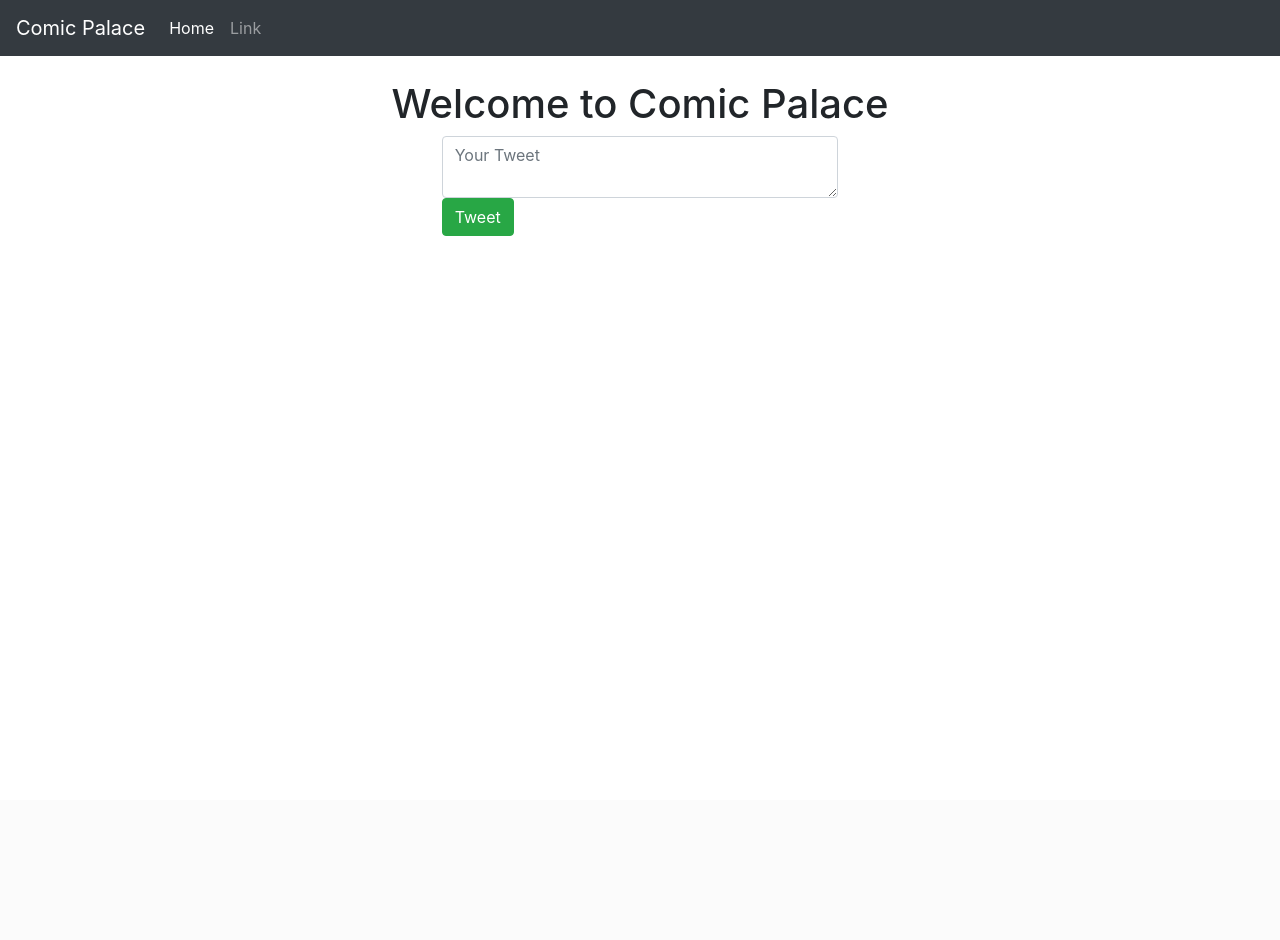
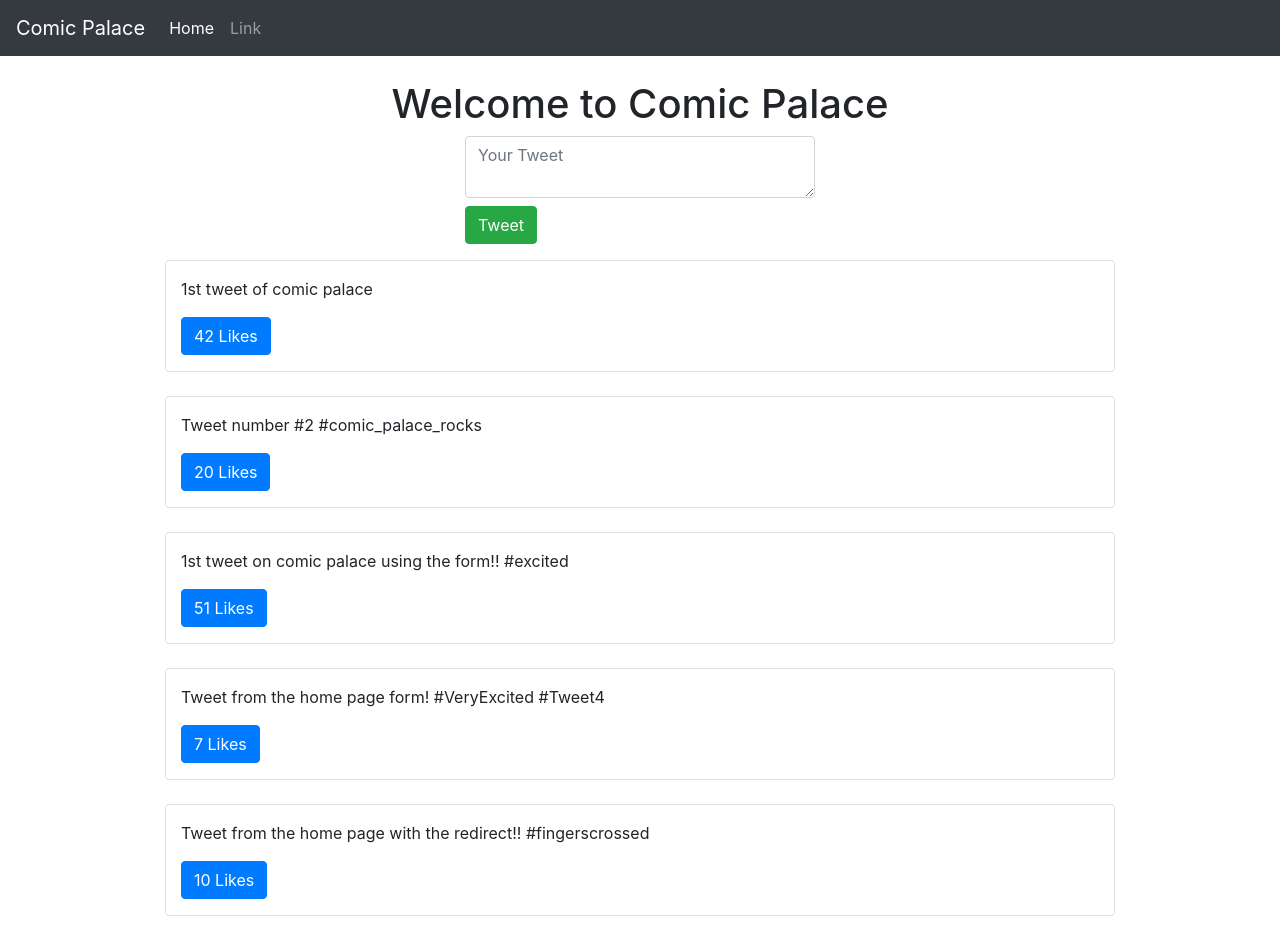
Before and after one commit to kaustubh285/comic_palace, a Django app: page / in a window 1280 px wide. Before the commit the page ends 236 px from the top, so only its background shows below. Run offline with Django 3.2, Linux system fonts and the light colour scheme; data comes from the database, SQL or seed files in the repository; both versions use the stored data as it was after the commit; data that the repository does not hold is empty; some libraries are stand-ins or nearby versions.

Commit message:
Tweets rendered using plain Javascript xhr

```diff
--- a/palace/settings.py
+++ b/palace/settings.py
@@ -25,7 +25,7 @@ SECRET_KEY = 's#&e_ul3xe($%d&!aw1u8^4-b@k!z=^%$=)l*5zb5c(y!5pq6n'
 # SECURITY WARNING: don't run with debug turned on in production!
 DEBUG = True
 
-ALLOWED_HOSTS = []
+ALLOWED_HOSTS = ['127.0.0.1', "localhost"]
 
 
 # Application definition
--- a/templates/base.html
+++ b/templates/base.html
@@ -20,7 +20,7 @@
   </head>
   <body>
     {% include "components/navbar.html" %}
-    <div class="container-fluid">
+    <div class="container">
       {% block content %} {% endblock content %}
     </div>
     <!-- Optional JavaScript -->
--- a/templates/pages/home.html
+++ b/templates/pages/home.html
@@ -4,6 +4,7 @@
 <div class="row">
   <div class="col-md-4 mx-auto col-10">
     <form class="form" method="POST" action="/create-tweet/">
+      <!-- The next url can be passed so that the next page can be handeled by the backend from here -->
       <input type="hidden" value="/" name="next" />
       {% csrf_token %}
       <textarea
@@ -11,8 +12,58 @@
         name="content"
         placeholder="Your Tweet"
       ></textarea>
-      <button class="btn btn-success" type="submit">Tweet</button>
+      <button class="btn btn-success mt-2" type="submit">Tweet</button>
     </form>
   </div>
 </div>
+<div class="row pt-3" id="tweets">Loading...</div>
+<script>
+  const tweetsElement = document.getElementById("tweets");
+
+  const xhr = new XMLHttpRequest();
+  const method = "GET";
+  const url = "/tweets";
+  const responseType = "json";
+
+  const handleDidLike = (tweet_id, current_count) => {};
+  const likeBtn = (tweet) => {
+    return (
+      "<button class='btn btn-primary btn-small' onclick='handleDidLike(" +
+      tweet.id +
+      "," +
+      tweet.likes +
+      ") ' >" +
+      tweet.likes +
+      " Likes </button>"
+    );
+  };
+  const formatTweetElement = (tweet) => {
+    const itemFormatted =
+      "<div class='col-12 col-md-10 mx-auto border rounded py-3 mb-4 tweet' id='tweet-" +
+      tweet.id +
+      "'><p>" +
+      tweet.content +
+      "</p><div class='btn-group'>" +
+      likeBtn(tweet) +
+      "</div></div>";
+    return itemFormatted;
+  };
+
+  xhr.responseType = responseType;
+  xhr.open(method, url);
+  xhr.onload = function () {
+    const serverResponse = xhr.response;
+    const listedItems = serverResponse.response;
+
+    var finalTweetStr = "";
+    var i;
+    for (i = 0; i < listedItems.length; i++) {
+      var currentItem = formatTweetElement(listedItems[i]);
+      finalTweetStr += currentItem;
+    }
+    tweetsElement.innerHTML = finalTweetStr;
+    console.log(listedItems);
+  };
+  xhr.send();
+</script>
 {% endblock content %}
--- a/tweets/views.py
+++ b/tweets/views.py
@@ -1,7 +1,13 @@
-from django.shortcuts import render
+import random
+from django.conf import settings
+from django.shortcuts import render, redirect
 from django.http import HttpResponse, Http404, JsonResponse
+from django.utils.http import is_safe_url
 from .models import Tweet
 from .forms import TweetForm
+
+
+ALLOWED_HOSTS = settings.ALLOWED_HOSTS
 
 
 def home_view(request, *args, **kwargs):
@@ -26,12 +32,16 @@ def tweets_view(request, tweet_id, *args, **kwargs):
 def tweet_form(request, *args, **kwargs):
     # Tweet form can be initialized with data or not
     form = TweetForm(request.POST or None)
+    next_url = request.POST.get("next") or None
     # If the form has data, it will first confirm if the form is valid
     if form.is_valid():
         obj = form.save(commit=False)
         # Can add other form related changes
-        # Save it to the database if it is valid
+        # Save to the db if  valid
         obj.save()
+        if next_url != None and is_safe_url(next_url):
+            # is_safe_url will check if the url is of different hosts or if its safe.
+            return redirect(next_url)
         # Reinitialize a blank form
         form = TweetForm()
     return render(request, "components/form.html", context={"form": form})
@@ -39,8 +49,10 @@ def tweet_form(request, *args, **kwargs):
 
 def tweet_list_view(request, *args, **kwargs):
     obj = Tweet.objects.all()
-    list_of_tweets = [{"id": x.id, "content": x.content} for x in obj]
+    list_of_tweets = [{"id": x.id, "content": x.content,
+                       "likes": random.randint(1, 80)} for x in obj]
     data = {
+        "isUser": False,
         "response": list_of_tweets
     }
     return JsonResponse(data, status=200)
```
Also changed, not shown: db.sqlite3.
